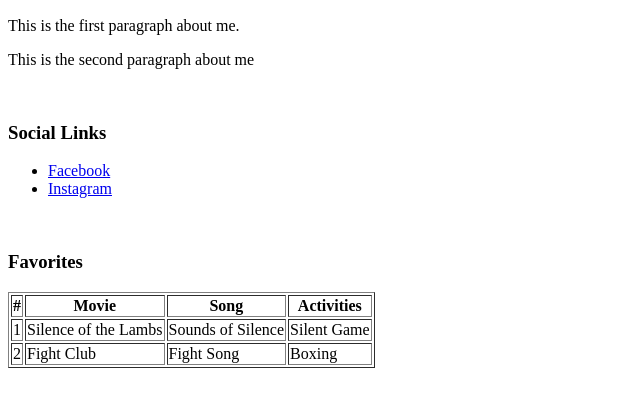
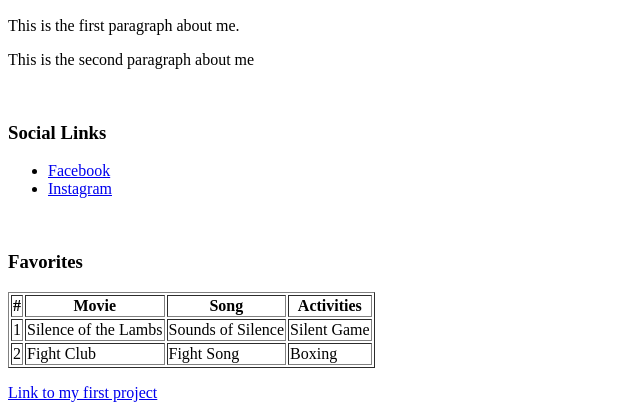
Before and after one commit to thenups/thenups.github.io, a plain HTML site: page index.html in a window 1280 px wide. Shown: the part 383-801 px from the top of the page, without its empty margins (0-640 px from the left). Drawn offline with Linux system fonts and the light colour scheme.

Commit message:
add link to first project

```diff
--- a/index.html
+++ b/index.html
@@ -43,5 +43,7 @@
         <td>Boxing</td>
       </tr>
     </table>
+
+    <p><a href="https://thenups.github.io/exercise1/">Link to my first project</a></p>
   </body>
 </html>
```
